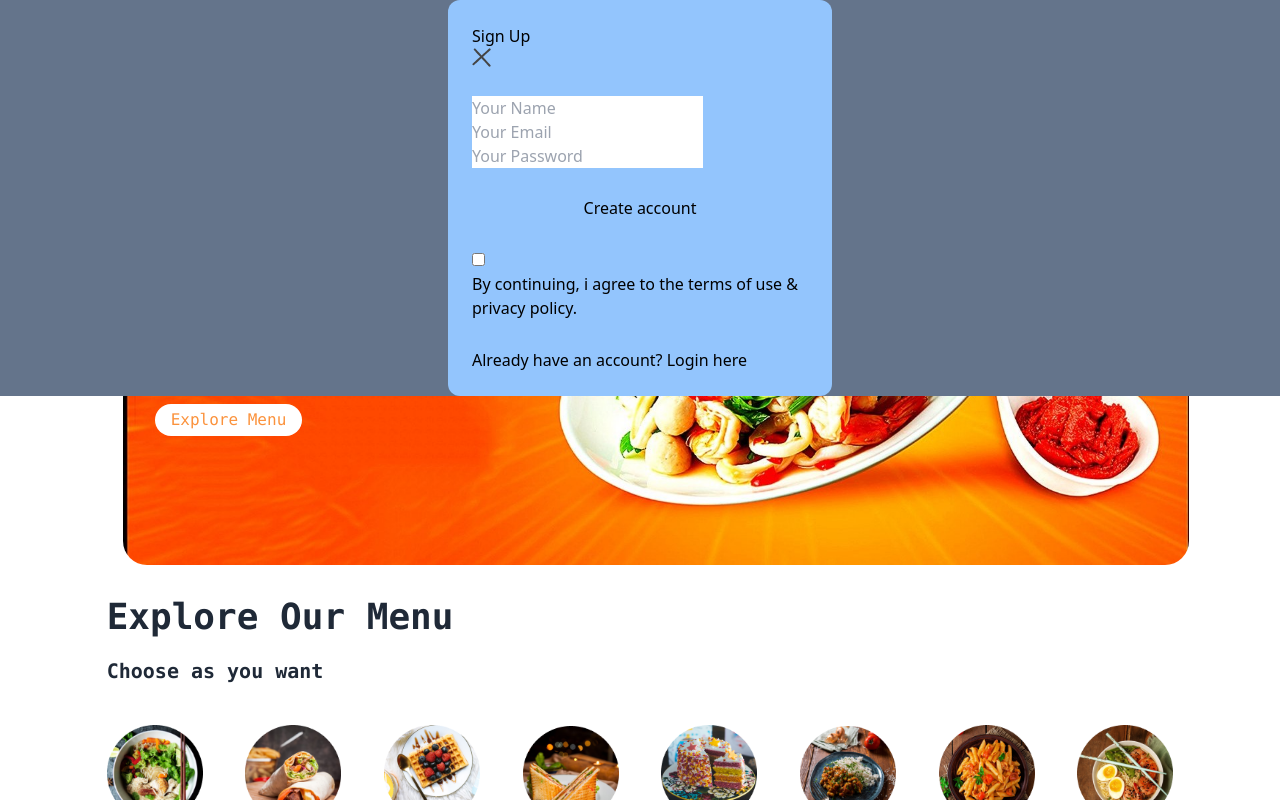
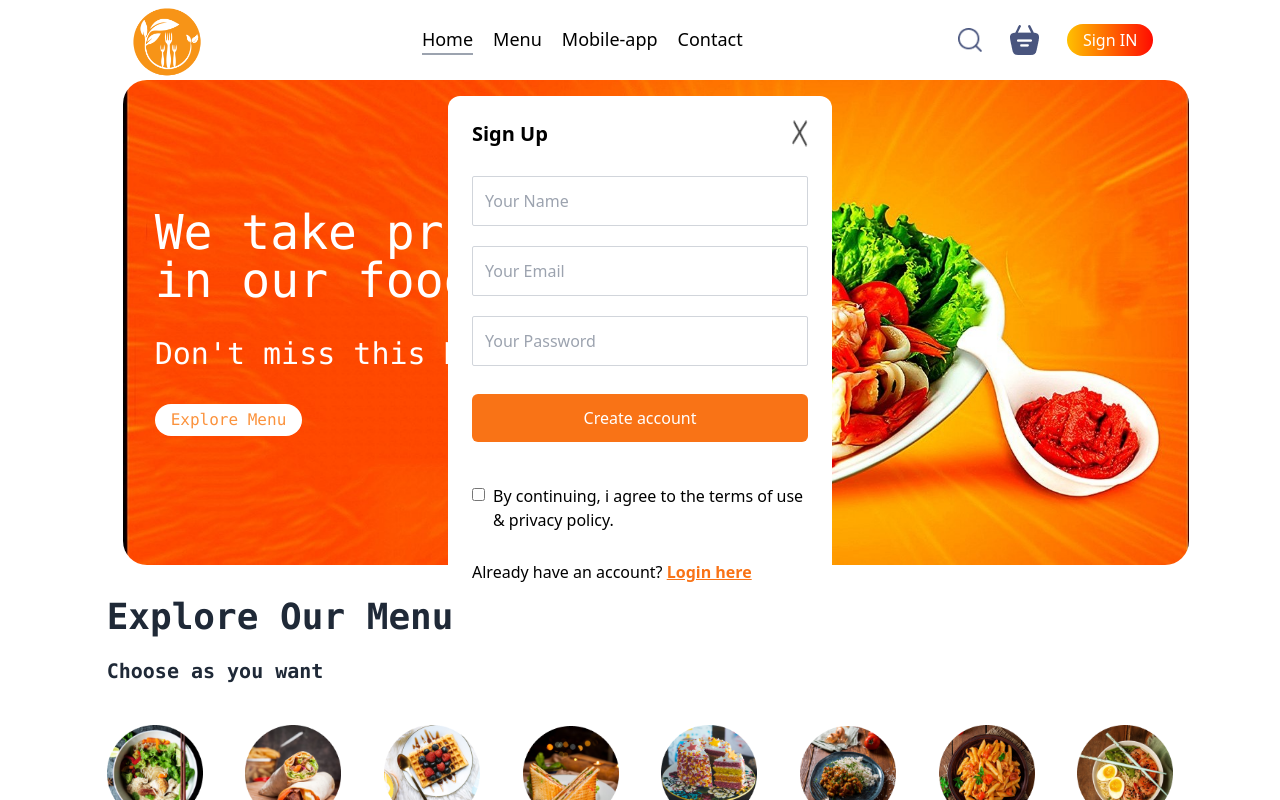
Before and after one commit to ushagotame000/foodie, a React (Create React App) app in the folder frontend/: page / in a window 1280 px wide. Both pictures are taken after a click on the button "Sign IN". Shown: the top 800 px of the page. Built offline with nearby package versions, Linux system fonts and the light colour scheme.

Commit message:
signup/login popup

```diff
--- a/frontend/src/component/login form/LoginPopup.tsx
+++ b/frontend/src/component/login form/LoginPopup.tsx
@@ -8,42 +8,70 @@ interface LoginPopupProps {
 const LoginPopup: React.FC<LoginPopupProps> = ({ setShowLogin }) => {
   const [currState, setCurrState] = useState("Sign Up");
   return (
-    <div className="login-popup absolute z-30 w-full h-auto bg-slate-500 grid place-content-center">
+    <div className="login-popup absolute z-30 w-full h-auto  grid place-content-center bg-none ">
       <form
         action=""
-        className="login-popup-container  max-w-96 bg-blue-300  flex flex-col gap-7 rounded-xl text-base p-6 justify-center  "
+        className="login-popup-container  max-w-96 bg-white  flex flex-col gap-7 rounded-xl text-base p-6 justify-center  mt-24  "
       >
-        <div className="login-title">
-          <h2>{currState}</h2>
+        <div className="login-title  flex justify-between text-center font-bold text-xl  ">
+          <h2 className="signup">{currState}</h2>
           <img
             onClick={() => setShowLogin(false)}
             src={assets.cross_icon}
             alt=""
+            className=" cursor-pointer w-4"
           />
         </div>
-        <div className="login-popup-inputs">
+        <div className="login-popup-inputs flex flex-col gap-5">
           {currState === "Login" ? (
             <></>
           ) : (
-            <input type="text" placeholder="Your Name" required />
+            <input
+              type="text"
+              placeholder="Your Name"
+              required
+              className="  border border-gray-300 p-3 rounded-sm"
+            />
           )}{" "}
-          <input type="email" placeholder="Your Email" required />
-          <input type="password" placeholder="Your Password" required />
+          <input
+            type="email"
+            placeholder="Your Email"
+            required
+            className="  border border-gray-300 p-3 rounded-sm"
+          />
+          <input
+            type="password"
+            placeholder="Your Password"
+            required
+            className="  border border-gray-300 p-3 rounded-sm"
+          />
         </div>
-        <button>{currState === "Sign Up" ? "Create account" : "Login"}</button>
-        <div className="login-condition">
-          <input type="checkbox" required />
+        <button className=" border-none p-3 rounded-md text-white bg-orange-500 font-medium cursor-pointer ">
+          {currState === "Sign Up" ? "Create account" : "Login"}
+        </button>
+        <div className="login-condition flex items-start gap-2 mt-3.5 font-sans">
+          <input type="checkbox" required className=" mt-1" />
           <p>By continuing, i agree to the terms of use & privacy policy.</p>
         </div>
         {currState === "Login" ? (
           <p>
             Create a new account?{" "}
-            <span onClick={() => setCurrState("Sign Up")}>Click here</span>
+            <span
+              onClick={() => setCurrState("Sign Up")}
+              className=" text-orange-500 font-semibold cur"
+            >
+              Click here
+            </span>
           </p>
         ) : (
           <p>
             Already have an account?{" "}
-            <span onClick={() => setCurrState("Login")}>Login here</span>
+            <span
+              onClick={() => setCurrState("Login")}
+              className="text-orange-500 font-semibold cursor-pointer font-sans underline transform hover:translate-x-3 transition duration-300 ease-in-out"
+            >
+              Login here
+            </span>
           </p>
         )}{" "}
       </form>
```
